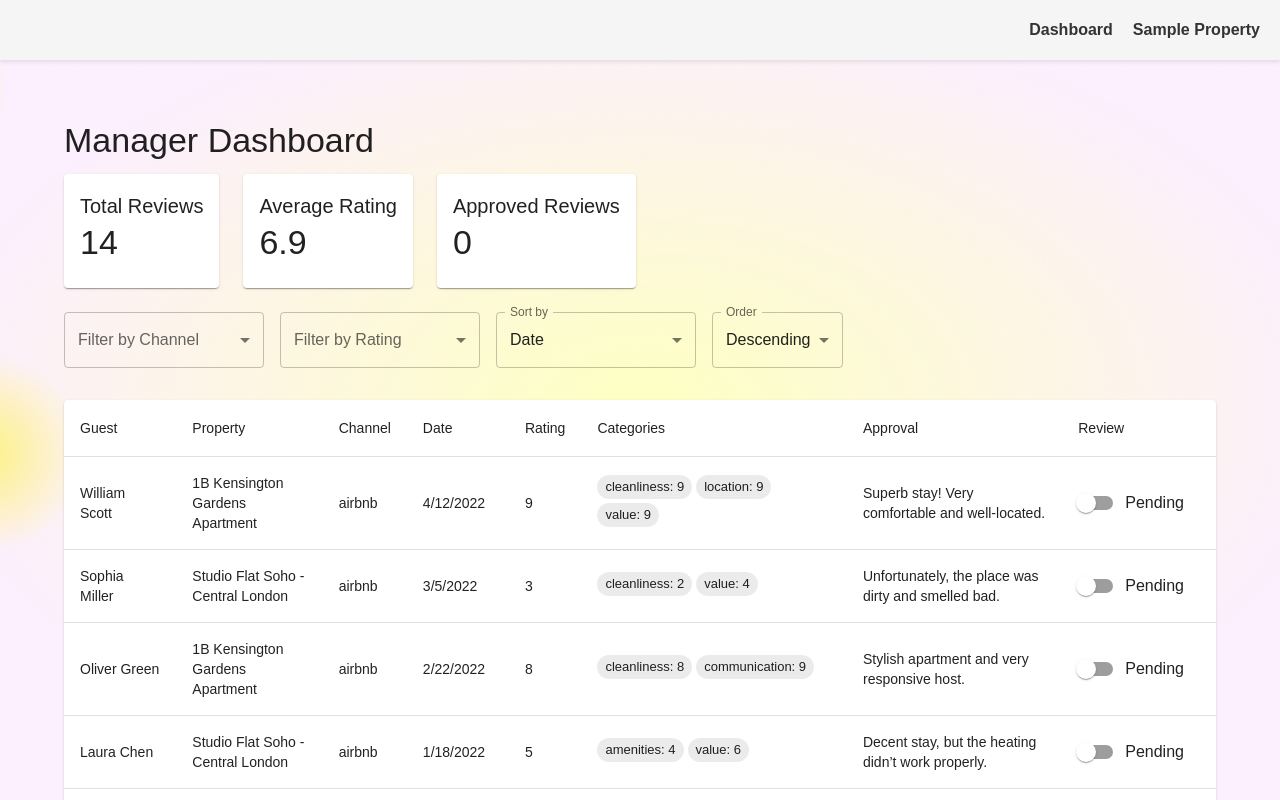
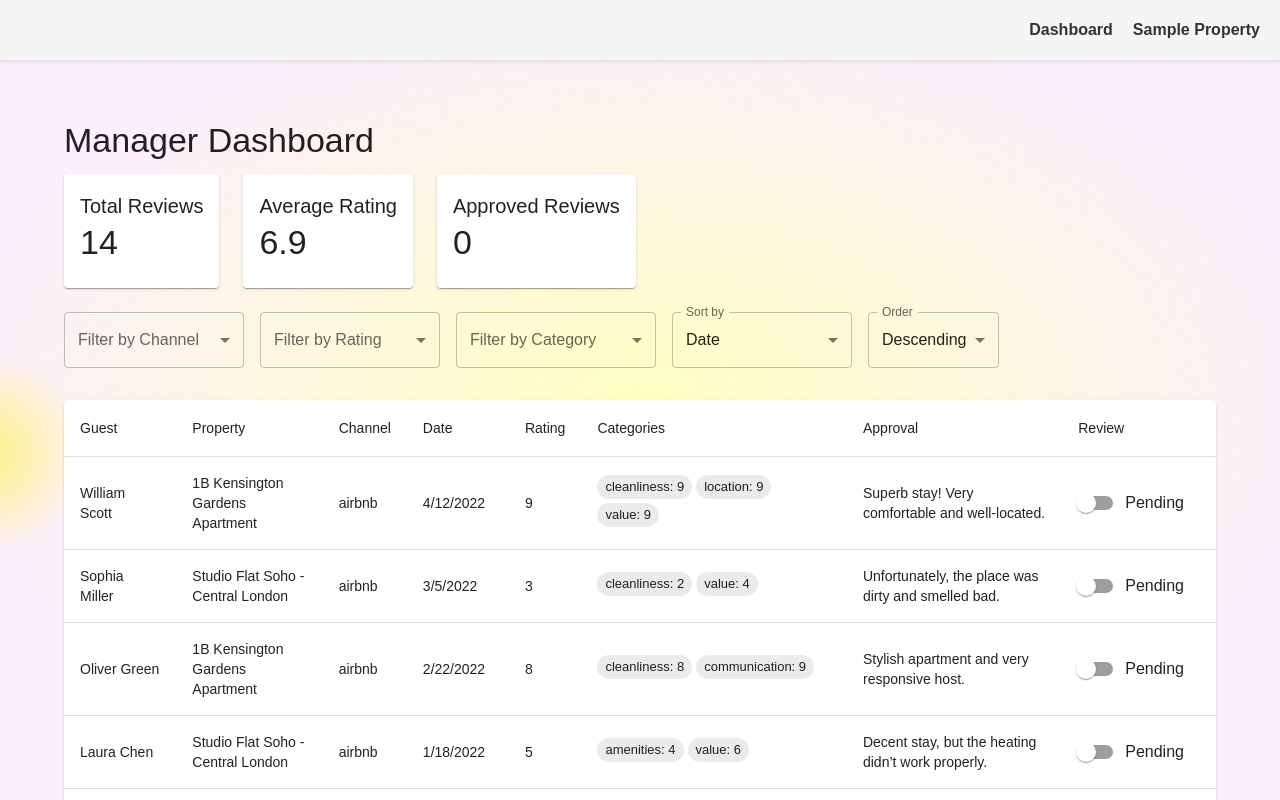
Before and after one commit to samwanyua/flex-living-dashboard, a Next.js app: page /dashboard in a window 1280 px wide. Shown: the top 800 px of the page. Built offline with nearby package versions, Linux system fonts and the light colour scheme; some icons are missing.

Commit message:
update dashboard

```diff
--- a/src/app/dashboard/page.tsx
+++ b/src/app/dashboard/page.tsx
@@ -29,37 +29,25 @@ export default function DashboardPage() {
   const [reviews, setReviews] = useState<Review[]>([]);
   const [channel, setChannel] = useState("");
   const [rating, setRating] = useState("");
+  const [category, setCategory] = useState("");
   const [sortKey, setSortKey] = useState<keyof Review>("submittedAt");
   const [sortOrder, setSortOrder] = useState<"asc" | "desc">("desc");
 
-  // Load mock reviews + approvals from localStorage
+  // Load and normalize data
   useEffect(() => {
-    const storedApprovals = JSON.parse(localStorage.getItem("reviewApprovals") || "{}");
-
     const normalized = mockReviews.result.map((r: any) => ({
       ...r,
       channel: r.channel || "airbnb",
-      approved: storedApprovals[r.id] || false,
+      approved: false,
     }));
-
     setReviews(normalized);
   }, []);
 
-  // Toggle approval and persist
+  // Toggle approval
   const toggleApproval = (id: number) => {
-    setReviews((prev) => {
-      const updated = prev.map((r) =>
-        r.id === id ? { ...r, approved: !r.approved } : r
-      );
-
-      const approvals: Record<number, boolean> = {};
-      updated.forEach((r) => {
-        approvals[r.id] = r.approved || false;
-      });
-      localStorage.setItem("reviewApprovals", JSON.stringify(approvals));
-
-      return updated;
-    });
+    setReviews((prev) =>
+      prev.map((r) => (r.id === id ? { ...r, approved: !r.approved } : r))
+    );
   };
 
   // Filtering
@@ -70,22 +58,41 @@ export default function DashboardPage() {
       const minRating = parseInt(rating, 10);
       if (!r.rating || r.rating < minRating) matches = false;
     }
+    if (category) {
+      const categories = r.reviewCategory.map((c) => c.category.toLowerCase());
+      if (!categories.includes(category.toLowerCase())) matches = false;
+    }
     return matches;
   });
 
-  // Sorting
+  // Sorting safely
   const sortedReviews = [...filteredReviews].sort((a, b) => {
     const aVal: any = a[sortKey] ?? "";
     const bVal: any = b[sortKey] ?? "";
-    if (typeof aVal === "string") return sortOrder === "asc" ? aVal.localeCompare(bVal) : bVal.localeCompare(aVal);
-    return sortOrder === "asc" ? aVal - bVal : bVal - aVal;
+
+    if (typeof aVal === "string" && typeof bVal === "string") {
+      return sortOrder === "asc" ? aVal.localeCompare(bVal) : bVal.localeCompare(aVal);
+    }
+
+    const aNum = Number(aVal);
+    const bNum = Number(bVal);
+    if (!isNaN(aNum) && !isNaN(bNum)) {
+      return sortOrder === "asc" ? aNum - bNum : bNum - aNum;
+    }
+
+    return 0;
   });
 
   // Stats
   const avgRating =
     filteredReviews.reduce((sum, r) => sum + (r.rating || 0), 0) /
-    (filteredReviews.filter((r) => r.rating !== null).length || 1);
+      (filteredReviews.filter((r) => r.rating !== null).length || 1);
   const approvedCount = reviews.filter((r) => r.approved).length;
+
+  // Get all categories for filter dropdown
+  const allCategories = Array.from(
+    new Set(reviews.flatMap((r) => r.reviewCategory.map((c) => c.category)))
+  );
 
   return (
     <Container maxWidth="lg" sx={{ mt: 4, mb: 6 }}>
@@ -107,7 +114,7 @@ export default function DashboardPage() {
           label="Filter by Channel"
           value={channel}
           onChange={(e) => setChannel(e.target.value)}
-          sx={{ minWidth: 200 }}
+          sx={{ minWidth: 180 }}
         >
           <MenuItem value="">All</MenuItem>
           <MenuItem value="airbnb">Airbnb</MenuItem>
@@ -120,7 +127,7 @@ export default function DashboardPage() {
           label="Filter by Rating"
           value={rating}
           onChange={(e) => setRating(e.target.value)}
-          sx={{ minWidth: 200 }}
+          sx={{ minWidth: 180 }}
         >
           <MenuItem value="">All</MenuItem>
           <MenuItem value="5">5 ★ & up</MenuItem>
@@ -130,10 +137,25 @@ export default function DashboardPage() {
 
         <TextField
           select
+          label="Filter by Category"
+          value={category}
+          onChange={(e) => setCategory(e.target.value)}
+          sx={{ minWidth: 200 }}
+        >
+          <MenuItem value="">All</MenuItem>
+          {allCategories.map((cat) => (
+            <MenuItem key={cat} value={cat}>
+              {cat.charAt(0).toUpperCase() + cat.slice(1)}
+            </MenuItem>
+          ))}
+        </TextField>
+
+        <TextField
+          select
           label="Sort by"
           value={sortKey}
           onChange={(e) => setSortKey(e.target.value as keyof Review)}
-          sx={{ minWidth: 200 }}
+          sx={{ minWidth: 180 }}
         >
           <MenuItem value="submittedAt">Date</MenuItem>
           <MenuItem value="rating">Rating</MenuItem>
```
